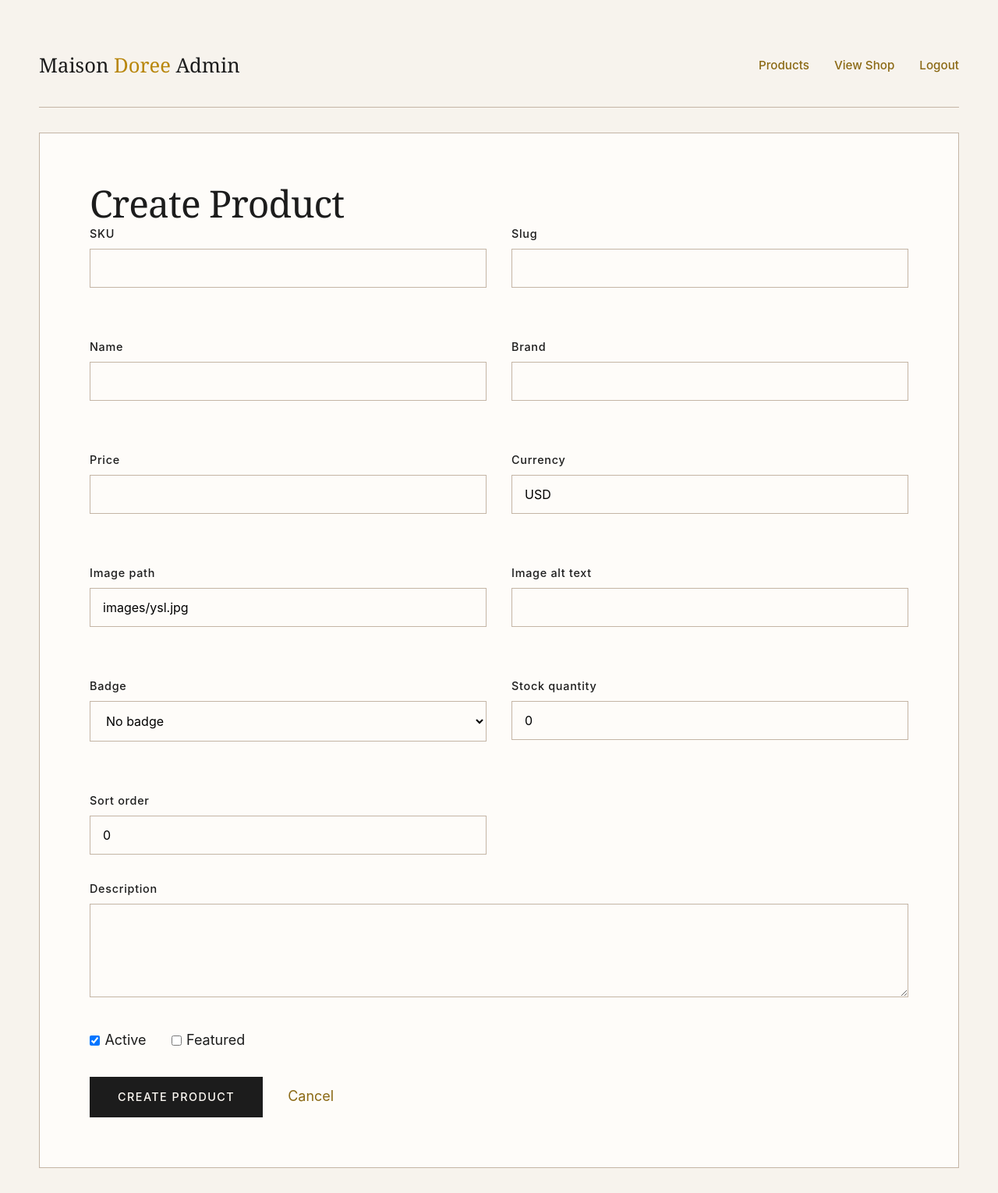
After one commit to valor113/Fragrance-Perfumes-E-Shop, a PHP site: page /admin/create.php in a window 1280 px wide. The commit adds this page. Shown: the whole page at 78% size. Run offline with PHP 8.4, Linux system fonts and the light colour scheme; the visitor is signed in with stand-in values (Sample User, id 1).

Commit message:
Implement admin authentication and product CRUD

```diff
--- /dev/null
+++ b/admin/create.php
@@ -0,0 +1,37 @@
+<?php
+require __DIR__ . '/../bootstrap.php';
+
+use App\Controllers\ProductController;
+use App\Core\Auth;
+
+Auth::requireAdmin();
+
+$controller = new ProductController();
+$errors = [];
+$old = [];
+
+if ($_SERVER['REQUEST_METHOD'] === 'POST') {
+    $result = $controller->store($_POST);
+    $errors = $result['errors'] ?? [];
+    $old = $result['old'] ?? [];
+}
+
+$pageTitle = 'Create Product';
+require __DIR__ . '/../app/Views/admin/header.php';
+?>
+<section class="admin-panel">
+    <h1 class="heading-display admin-title">Create Product</h1>
+    <?php if ($errors): ?>
+        <div class="admin-alert admin-alert--error">
+            <?php foreach ($errors as $error): ?>
+                <p><?= e($error) ?></p>
+            <?php endforeach; ?>
+        </div>
+    <?php endif; ?>
+    <?php
+    $action = 'create.php';
+    $submitLabel = 'Create Product';
+    require __DIR__ . '/../app/Views/admin/product_form.php';
+    ?>
+</section>
+<?php require __DIR__ . '/../app/Views/admin/footer.php'; ?>
--- /dev/null
+++ b/admin/logout.php
@@ -0,0 +1,6 @@
+<?php
+require __DIR__ . '/../bootstrap.php';
+
+use App\Controllers\AuthController;
+
+(new AuthController())->logout();
--- /dev/null
+++ b/app/Views/admin/footer.php
@@ -0,0 +1,3 @@
+    </main>
+</body>
+</html>
--- /dev/null
+++ b/app/Views/admin/header.php
@@ -0,0 +1,23 @@
+<?php
+use App\Core\Auth;
+?>
+<!DOCTYPE html>
+<html lang="en">
+<head>
+    <meta charset="UTF-8">
+    <meta name="viewport" content="width=device-width, initial-scale=1.0">
+    <title><?= e($pageTitle ?? 'Admin') ?> - Maison Doree</title>
+    <link rel="stylesheet" href="../styles/style.css">
+</head>
+<body class="admin-body">
+    <main class="admin-shell">
+        <header class="admin-topbar">
+            <a class="admin-brand" href="index.php">Maison <span>Doree</span> Admin</a>
+            <?php if (Auth::check()): ?>
+                <nav class="admin-nav">
+                    <a href="index.php">Products</a>
+                    <a href="../shop.php">View Shop</a>
+                    <a href="logout.php">Logout</a>
+                </nav>
+            <?php endif; ?>
+        </header>
--- /dev/null
+++ b/app/Views/admin/product_form.php
@@ -0,0 +1,70 @@
+<?php
+$product = $product ?? [];
+$old = $old ?? $product;
+$action = $action ?? 'store';
+?>
+<form method="post" action="<?= e($action) ?>" class="admin-form">
+    <div class="admin-form-grid">
+        <div class="form-group">
+            <label class="form-label" for="sku">SKU</label>
+            <input class="form-input" type="text" id="sku" name="sku" value="<?= e($old['sku'] ?? '') ?>" required>
+        </div>
+        <div class="form-group">
+            <label class="form-label" for="slug">Slug</label>
+            <input class="form-input" type="text" id="slug" name="slug" value="<?= e($old['slug'] ?? '') ?>" required>
+        </div>
+        <div class="form-group">
+            <label class="form-label" for="name">Name</label>
+            <input class="form-input" type="text" id="name" name="name" value="<?= e($old['name'] ?? '') ?>" required>
+        </div>
+        <div class="form-group">
+            <label class="form-label" for="brand">Brand</label>
+            <input class="form-input" type="text" id="brand" name="brand" value="<?= e($old['brand'] ?? '') ?>">
+        </div>
+        <div class="form-group">
+            <label class="form-label" for="price">Price</label>
+            <input class="form-input" type="number" step="0.01" min="0" id="price" name="price" value="<?= e((string) ($old['price'] ?? '')) ?>" required>
+        </div>
+        <div class="form-group">
+            <label class="form-label" for="currency">Currency</label>
+            <input class="form-input" type="text" id="currency" name="currency" maxlength="3" value="<?= e($old['currency'] ?? 'USD') ?>" required>
+        </div>
+        <div class="form-group">
+            <label class="form-label" for="image_path">Image path</label>
+            <input class="form-input" type="text" id="image_path" name="image_path" value="<?= e($old['image_path'] ?? 'images/ysl.jpg') ?>" required>
+        </div>
+        <div class="form-group">
+            <label class="form-label" for="image_alt">Image alt text</label>
+            <input class="form-input" type="text" id="image_alt" name="image_alt" value="<?= e($old['image_alt'] ?? '') ?>" required>
+        </div>
+        <div class="form-group">
+            <label class="form-label" for="badge">Badge</label>
+            <select class="form-input" id="badge" name="badge">
+                <option value="">No badge</option>
+                <?php foreach (['New', 'Bestseller'] as $badge): ?>
+                    <option value="<?= e($badge) ?>" <?= (($old['badge'] ?? '') === $badge) ? 'selected' : '' ?>><?= e($badge) ?></option>
+                <?php endforeach; ?>
+            </select>
+        </div>
+        <div class="form-group">
+            <label class="form-label" for="stock_quantity">Stock quantity</label>
+            <input class="form-input" type="number" min="0" id="stock_quantity" name="stock_quantity" value="<?= e((string) ($old['stock_quantity'] ?? '0')) ?>">
+        </div>
+        <div class="form-group">
+            <label class="form-label" for="sort_order">Sort order</label>
+            <input class="form-input" type="number" min="0" id="sort_order" name="sort_order" value="<?= e((string) ($old['sort_order'] ?? '0')) ?>">
+        </div>
+    </div>
+    <div class="form-group">
+        <label class="form-label" for="description">Description</label>
+        <textarea class="form-textarea" id="description" name="description" required><?= e($old['description'] ?? '') ?></textarea>
+    </div>
+    <div class="admin-checks">
+        <label><input type="checkbox" name="is_active" value="1" <?= ((int) ($old['is_active'] ?? 1) === 1) ? 'checked' : '' ?>> Active</label>
+        <label><input type="checkbox" name="is_featured" value="1" <?= ((int) ($old['is_featured'] ?? 0) === 1) ? 'checked' : '' ?>> Featured</label>
+    </div>
+    <div class="admin-actions">
+        <button type="submit" class="btn-primary"><?= e($submitLabel ?? 'Save Product') ?></button>
+        <a href="index.php" class="admin-link">Cancel</a>
+    </div>
+</form>
--- a/styles/style.css
+++ b/styles/style.css
@@ -1607,3 +1607,167 @@ a:link, a:visited, a:hover, a:active {
 	opacity: 1;
 	visibility: visible;
 }
+
+/* ========================================
+           ADMIN AREA
+        ======================================== */
+.admin-body {
+	background-color: var(--color-ivory);
+	padding: var(--space-md);
+}
+
+.admin-shell {
+	width: 100%;
+	max-width: 1180px;
+	margin: 0 auto;
+}
+
+.admin-topbar {
+	display: flex;
+	justify-content: space-between;
+	align-items: center;
+	gap: var(--space-md);
+	padding: var(--space-md) 0;
+	margin-bottom: var(--space-md);
+	border-bottom: 1px solid var(--color-taupe-light);
+}
+
+.admin-brand {
+	font-family: var(--font-display);
+	font-size: 1.6rem;
+}
+
+.admin-brand span {
+	color: var(--color-gold);
+}
+
+.admin-nav {
+	display: flex;
+	gap: var(--space-md);
+	font-size: 0.95rem;
+	font-weight: 500;
+}
+
+.admin-nav a,
+.admin-link,
+.admin-table-actions a,
+.admin-table-actions button {
+	color: var(--color-gold-dark);
+}
+
+.admin-panel {
+	background-color: var(--color-warm-white);
+	padding: var(--space-lg);
+	border: 1px solid var(--color-taupe-light);
+}
+
+.admin-panel--narrow {
+	max-width: 520px;
+	margin: var(--space-xl) auto 0;
+}
+
+.admin-heading-row {
+	display: flex;
+	justify-content: space-between;
+	align-items: center;
+	gap: var(--space-md);
+	margin-bottom: var(--space-md);
+}
+
+.admin-title {
+	font-size: clamp(2rem, 4vw, 3rem);
+}
+
+.admin-alert {
+	padding: var(--space-sm);
+	margin-bottom: var(--space-md);
+	border-left: 4px solid var(--color-gold);
+	background-color: var(--color-ivory);
+}
+
+.admin-alert--error {
+	border-left-color: #9f2d20;
+}
+
+.admin-alert--success {
+	border-left-color: var(--color-gold-dark);
+}
+
+.admin-table-wrap {
+	overflow-x: auto;
+}
+
+.admin-table {
+	width: 100%;
+	border-collapse: collapse;
+	font-size: 0.95rem;
+}
+
+.admin-table th,
+.admin-table td {
+	padding: 0.9rem;
+	text-align: left;
+	border-bottom: 1px solid var(--color-taupe-light);
+	vertical-align: middle;
+}
+
+.admin-table th {
+	font-size: 0.8rem;
+	letter-spacing: 0.08em;
+	text-transform: uppercase;
+	color: var(--color-taupe);
+}
+
+.admin-table-actions {
+	display: flex;
+	gap: var(--space-sm);
+	align-items: center;
+}
+
+.admin-table-actions form {
+	margin: 0;
+}
+
+.admin-table-actions button {
+	border: 0;
+	background: transparent;
+	font: inherit;
+	cursor: pointer;
+}
+
+.admin-form-grid {
+	display: grid;
+	grid-template-columns: repeat(2, minmax(0, 1fr));
+	gap: var(--space-md);
+}
+
+.admin-checks {
+	display: flex;
+	gap: var(--space-md);
+	margin-bottom: var(--space-md);
+}
+
+.admin-checks label {
+	display: flex;
+	align-items: center;
+	gap: 0.4rem;
+}
+
+.admin-actions {
+	display: flex;
+	align-items: center;
+	gap: var(--space-md);
+}
+
+@media (max-width: 768px) {
+	.admin-topbar,
+	.admin-heading-row,
+	.admin-actions {
+		align-items: flex-start;
+		flex-direction: column;
+	}
+
+	.admin-form-grid {
+		grid-template-columns: 1fr;
+	}
+}
```
Also changed, not shown: admin/delete.php (added, +14 -0 lines), admin/edit.php (added, +45 -0 lines), admin/index.php (added, +59 -0 lines), admin/login.php (added, +39 -0 lines).
